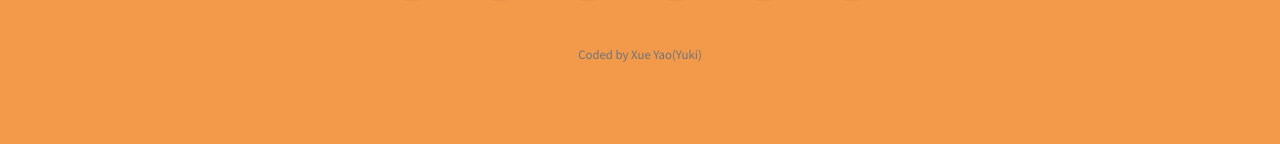
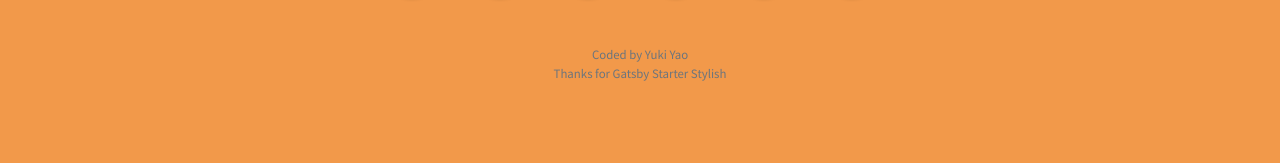
Before and after one commit to yukiyao119/personal-portfolio, a Gatsby site: page / in a window 1280 px wide. Shown: the part 3985-4148 px from the top of the page. Built offline with nearby package versions, Linux system fonts and the light colour scheme; Gatsby itself is replaced by a stand-in of ours.

Commit message:
edited footer

```diff
--- a/src/components/Footer.js
+++ b/src/components/Footer.js
@@ -22,7 +22,8 @@ export default function Footer() {
           })}
         </ul>
         <p className="text-muted small mb-0">
-        Coded by Xue Yao(Yuki)
+        Coded by Yuki Yao<br/>
+        Thanks for Gatsby Starter Stylish
         </p>
       </div>
     </footer>
```
